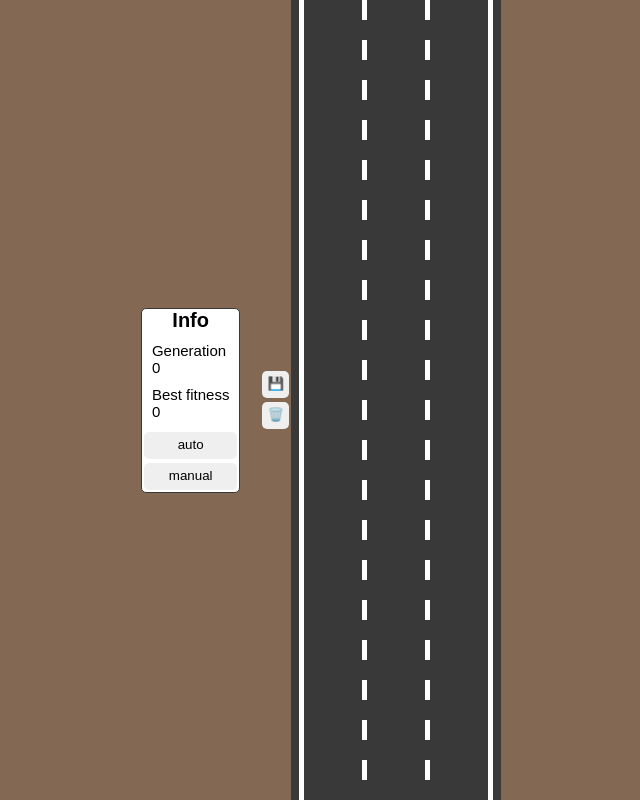
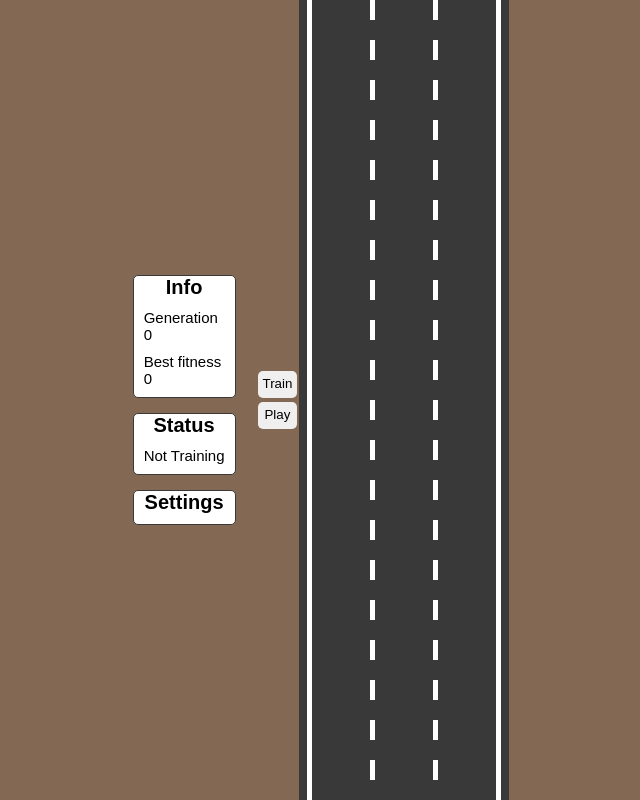
Before and after one commit to mvte/ai-driver, a plain HTML site: page index.html in a window 1280 px wide. Shown: the whole page, without its empty margins (144-784 px from the left). Drawn offline with Linux system fonts and the light colour scheme.

Commit message:
new sidebar info elements

```diff
--- a/index.html
+++ b/index.html
@@ -4,23 +4,36 @@
     <link rel="stylesheet" href="style.css">
 </head>
 <body>
-    <div id="infoBox">
-        <div id="infoBoxTitle">Info</div>
-        <div id="infoBoxContent">
-            <div id="infoBoxContentTitle">Generation</div>
-            <div id="generation">0</div>
+    <div class="verticalBar">
+        <div class="box info">
+            <div class="info title" id="infoBoxTitle">Info</div>
+            <div class="info content" id="infoBoxContent">
+                <div id="infoBoxContentTitle">Generation</div>
+                <div id="generation">0</div>
+            </div>
+            <div class="info content" id="infoBoxContent">
+                <div id="infoBoxContentTitle">Best fitness</div>
+                <div id="bestFitness">0</div>
+            </div>
         </div>
-        <div id="infoBoxContent">
-            <div id="infoBoxContentTitle">Best fitness</div>
-            <div id="bestFitness">0</div>
+        <div class="box trainingStatus">
+            <div class="status title" id="statusHeader">
+                Status
+            </div>
+            <div class="status content" id="status">
+                Not Training
+            </div>
         </div>
-        <button onclick="onAutoClick()">auto</button>
-        <button onclick="animateCurrentGen()">manual</button>
+        <div class="box settings">
+            <div class="settings title" id="settingsHeader">
+                Settings
+            </div>
+
+        </div>
     </div>
-
     <div id="verticalButtons">
-        <button onclick="save()">💾</button>
-        <button onclick="discard()">🗑️</button>
+        <button onclick="onAutoClick()">Train</button>
+        <button onclick="animateCurrentGen()">Play</button>
     </div>
     <canvas id="carCanvas"></canvas>
     <canvas id="networkCanvas"></canvas>
--- a/style.css
+++ b/style.css
@@ -16,7 +16,7 @@ body {
     align-items:center;
 }
 
-#infoBox {
+.box {
     display:flex;
     flex-direction:column;
     margin-right: 20px;
@@ -26,15 +26,23 @@ body {
     border-radius: 5px;
 }
 
-#infoBoxTitle {
-    margin: auto;
+.verticalBar {
+    display: flex;
+    flex-direction: column;
+
+    gap: 15px;
+}
+
+.title {
+    margin-left: 5px;
+    margin-right: 5px;
     text-align:center;
     font-size: 20px;
     font-weight: bold;
     margin-bottom: 10px;
 }
 
-#infoBoxContent {
+.content {
     margin-left: 10px;
     margin-right: 10px;
     font-size: 15px;
```
